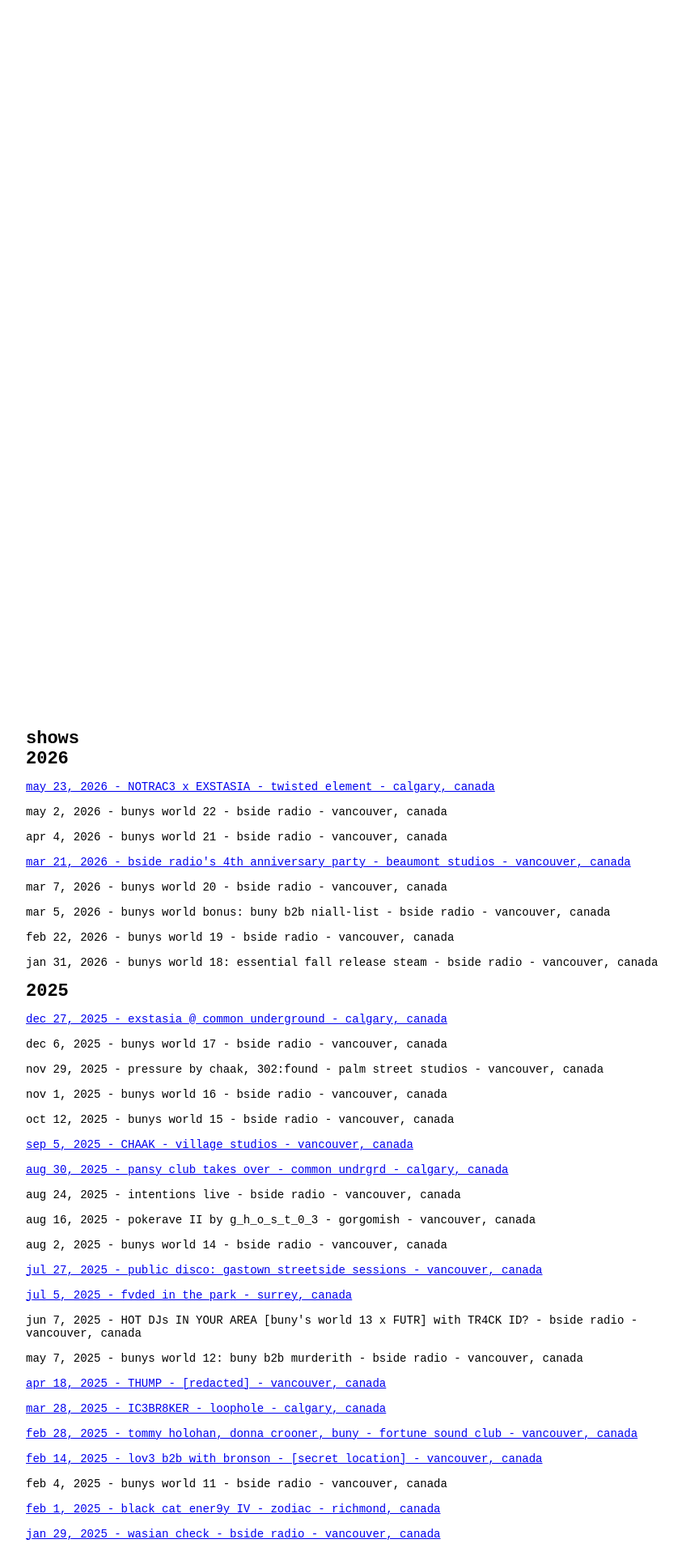
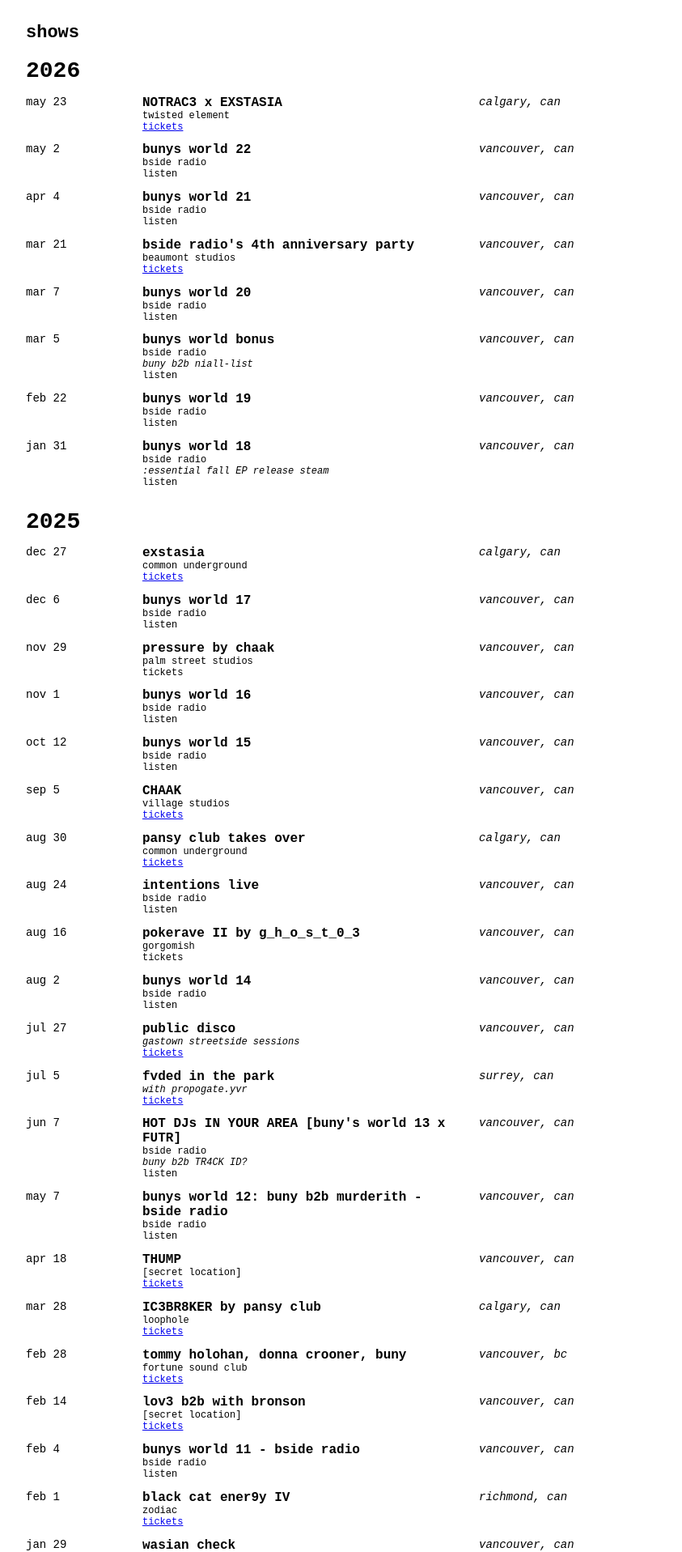
Before and after one commit to 746a70/buny, a Jekyll site: the page built from shows.md, in a window 1280 px wide. Shown: the top 1917 px of the page at 81% size, without its empty margins (208-1051 px from the left). Built offline with Jekyll 4.4.1, drawn with Linux system fonts in a browser that asks for light colours; some of the changed text lies outside the part shown.

Commit message:
Use a single fixed-layout shows table across all years

```diff
--- a/_data/shows.yml
+++ b/_data/shows.yml
@@ -1,280 +1,393 @@
-- title: "NOTRAC3 x EXSTASIA - twisted element"
-  date: 2026-05-23
-  location: calgary, canada
+---
+- date: 2026-05-23
+  title: NOTRAC3 x EXSTASIA
+  venue: twisted element
+  location: 'calgary, can'
+  subtitle: ''
   kind: tickets
-  link: https://ra.co/events/2431872
-- title: "bunys world 22 - bside radio"
-  date: 2026-05-02
-  location: vancouver, canada
+  link: 'https://ra.co/events/2431872'
+- date: 2026-05-02
+  title: bunys world 22
+  venue: bside radio
+  location: 'vancouver, can'
+  subtitle: ''
   kind: listen
-  link: ""
-- title: "bunys world 21 - bside radio"
-  date: 2026-04-04
-  location: vancouver, canada
+  link: ''
+- date: 2026-04-04
+  title: bunys world 21
+  venue: bside radio
+  location: 'vancouver, can'
+  subtitle: ''
   kind: listen
-  link: ""
-- title: "bside radio's 4th anniversary party - beaumont studios"
-  date: 2026-03-21
-  location: vancouver, canada
+  link: ''
+- date: 2026-03-21
+  title: 'bside radio''s 4th anniversary party'
+  venue: beaumont studios
+  location: 'vancouver, can'
+  subtitle: ''
   kind: tickets
-  link: "https://ra.co/events/2375684"
-- title: "bunys world 20 - bside radio"
-  date: 2026-03-07
-  location: vancouver, canada
+  link: 'https://ra.co/events/2375684'
+- date: 2026-03-07
+  title: bunys world 20
+  venue: bside radio
+  location: 'vancouver, can'
+  subtitle: ''
   kind: listen
-  link: ""
-- title: "bunys world bonus: buny b2b niall-list - bside radio"
-  date: 2026-03-05
-  location: vancouver, canada
+  link: ''
+- date: 2026-03-05
+  title: 'bunys world bonus'
+  venue: bside radio
+  location: 'vancouver, can'
+  subtitle: 'buny b2b niall-list'
   kind: listen
-  link: ""
-- title: "bunys world 19 - bside radio"
-  date: 2026-02-22
-  location: vancouver, canada
+  link: ''
+- date: 2026-02-22
+  title: bunys world 19
+  venue: bside radio
+  location: 'vancouver, can'
+  subtitle: ''
   kind: listen
-  link: ""
-- title: "bunys world 18: essential fall release steam - bside radio"
-  date: 2026-01-31
-  location: vancouver, canada
+  link: ''
+- date: 2026-01-31
+  title: 'bunys world 18'
+  venue: bside radio
+  location: 'vancouver, can'
+  subtitle: ':essential fall EP release steam'
   kind: listen
-  link: ""
-- title: "exstasia @ common underground"
-  date: 2025-12-27
-  location: calgary, canada
+  link: ''
+- date: 2025-12-27
+  title: 'exstasia'
+  venue: 'common underground'
+  location: 'calgary, can'
+  subtitle: ''
   kind: tickets
-  link: https://www.showpass.com/exstasia-2/
-- title: "bunys world 17 - bside radio"
-  date: 2025-12-06
-  location: vancouver, canada
+  link: 'https://www.showpass.com/exstasia-2/'
+- date: 2025-12-06
+  title: bunys world 17
+  venue: bside radio
+  location: 'vancouver, can'
+  subtitle: ''
   kind: listen
-  link: ""
-- title: "pressure by chaak, 302:found - palm street studios"
-  date: 2025-11-29
-  location: vancouver, canada
+  link: ''
+- date: 2025-11-29
+  title: 'pressure by chaak'
+  venue: palm street studios
+  location: 'vancouver, can'
+  subtitle: ''
   kind: tickets
-  link: ""
-- title: "bunys world 16 - bside radio"
-  date: 2025-11-01
-  location: vancouver, canada
+  link: ''
+- date: 2025-11-01
+  title: bunys world 16
+  venue: bside radio
+  location: 'vancouver, can'
+  subtitle: ''
   kind: listen
-  link: ""
-- title: "bunys world 15 - bside radio"
-  date: 2025-10-12
-  location: vancouver, canada
+  link: ''
+- date: 2025-10-12
+  title: bunys world 15
+  venue: bside radio
+  location: 'vancouver, can'
+  subtitle: ''
   kind: listen
-  link: ""
-- title: "CHAAK - village studios"
-  date: 2025-09-05
-  location: vancouver, canada
+  link: ''
+- date: 2025-09-05
+  title: CHAAK
+  venue: village studios
+  location: 'vancouver, can'
+  subtitle: ''
   kind: tickets
-  link: https://www.instagram.com/p/DPCVIRFkoJi/?img_index=1
-- title: "pansy club takes over - common undrgrd"
-  date: 2025-08-30
-  location: calgary, canada
+  link: 'https://www.instagram.com/p/DPCVIRFkoJi/?img_index=1'
+- date: 2025-08-30
+  title: pansy club takes over
+  venue: common underground
+  location: 'calgary, can'
+  subtitle: ''
   kind: tickets
-  link: https://www.instagram.com/p/DNRimmXggOx/
-- title: "intentions live - bside radio"
-  date: 2025-08-24
-  location: vancouver, canada
+  link: 'https://www.instagram.com/p/DNRimmXggOx/'
+- date: 2025-08-24
+  title: intentions live
+  venue: bside radio
+  location: 'vancouver, can'
+  subtitle: ''
   kind: listen
-  link: ""
-- title: "pokerave II by g_h_o_s_t_0_3 - gorgomish"
-  date: 2025-08-16
-  location: vancouver, canada
+  link: ''
+- date: 2025-08-16
+  title: pokerave II by g_h_o_s_t_0_3
+  venue: gorgomish
+  location: 'vancouver, can'
+  subtitle: ''
   kind: tickets
-  link: ""
-- title: "bunys world 14 - bside radio"
-  date: 2025-08-02
-  location: vancouver, canada
+  link: ''
+- date: 2025-08-02
+  title: bunys world 14
+  venue: bside radio
+  location: 'vancouver, can'
+  subtitle: ''
   kind: listen
-  link: ""
-- title: "public disco: gastown streetside sessions"
-  date: 2025-07-27
-  location: vancouver, canada
+  link: ''
+- date: 2025-07-27
+  title: 'public disco'
+  venue: ''
+  location: 'vancouver, can'
+  subtitle: 'gastown streetside sessions'
   kind: tickets
-  link: "https://www.instagram.com/p/DKs9zBhS27L/?img_index=1"
-- title: "fvded in the park"
-  date: 2025-07-05
-  location: surrey, canada
+  link: 'https://www.instagram.com/p/DKs9zBhS27L/?img_index=1'
+- date: 2025-07-05
+  title: fvded in the park
+  venue: ''
+  location: 'surrey, can'
+  subtitle: 'with propogate.yvr'
   kind: tickets
-  link: https://www.fvdedinthepark.com/
-- title: "HOT DJs IN YOUR AREA [buny's world 13 x FUTR] with TR4CK ID? - bside radio"
-  date: 2025-06-07
-  location: vancouver, canada
+  link: 'https://www.fvdedinthepark.com/'
+- date: 2025-06-07
+  title: 'HOT DJs IN YOUR AREA [buny''s world 13 x FUTR]'
+  venue: bside radio
+  location: 'vancouver, can'
+  subtitle: 'buny b2b TR4CK ID?'
   kind: listen
-  link: ""
-- title: "bunys world 12: buny b2b murderith - bside radio"
-  date: 2025-05-07
-  location: vancouver, canada
+  link: ''
+- date: 2025-05-07
+  title: 'bunys world 12: buny b2b murderith - bside radio'
+  venue: bside radio
+  location: 'vancouver, can'
+  subtitle: ''
   kind: listen
-  link: ""
-- title: "THUMP - [redacted]"
-  date: 2025-04-18
-  location: vancouver, canada
+  link: ''
+- date: 2025-04-18
+  title: 'THUMP'
+  venue: '[secret location]'
+  location: 'vancouver, can'
+  subtitle: ''
   kind: tickets
-  link: https://ra.co/events/2132331
-- title: "IC3BR8KER - loophole"
-  date: 2025-03-28
-  location: calgary, canada
+  link: 'https://ra.co/events/2132331'
+- date: 2025-03-28
+  title: IC3BR8KER by pansy club
+  venue: loophole
+  location: 'calgary, can'
+  subtitle: ''
   kind: tickets
-  link: https://www.zeffy.com/en-CA/ticketing/ic3br8ker-queer-rave?fbclid=IwZXh0bgNhZW0CMTAAAR0pSUUP1DzdbG3G1GrET-faLoIxPhusNPvHmPbvb2cCLwUDci2qqxc7hqI_aem_Y9J6YLr_1_9_CIpoXxF7XQ
-- title: "tommy holohan, donna crooner, buny - fortune sound club"
-  date: 2025-02-28
-  location: vancouver, canada
+  link: 'https://www.zeffy.com/en-CA/ticketing/ic3br8ker-queer-rave?fbclid=IwZXh0bgNhZW0CMTAAAR0pSUUP1DzdbG3G1GrET-faLoIxPhusNPvHmPbvb2cCLwUDci2qqxc7hqI_aem_Y9J6YLr_1_9_CIpoXxF7XQ'
+- date: 2025-02-28
+  title: 'tommy holohan, donna crooner, buny'
+  venue: fortune sound club
+  location: 'vancouver, bc'
+  subtitle: ''
   kind: tickets
-  link: https://www.ticketweb.ca/event/tommy-holohan-fortune-sound-club-tickets/13690574?REFERRAL_ID=tmfeed
-- title: "lov3 b2b with bronson - [secret location]"
-  date: 2025-02-14
-  location: vancouver, canada
+  link: 'https://www.ticketweb.ca/event/tommy-holohan-fortune-sound-club-tickets/13690574?REFERRAL_ID=tmfeed'
+- date: 2025-02-14
+  title: 'lov3 b2b with bronson'
+  venue: '[secret location]'
+  location: 'vancouver, can'
+  subtitle: ''
   kind: tickets
-  link: https://ra.co/events/2098153
-- title: "bunys world 11 - bside radio"
-  date: 2025-02-04
-  location: vancouver, canada
+  link: 'https://ra.co/events/2098153'
+- date: 2025-02-04
+  title: bunys world 11 - bside radio
+  venue: bside radio
+  location: 'vancouver, can'
+  subtitle: ''
   kind: listen
-  link: ""
-- title: "black cat ener9y IV - zodiac"
-  date: 2025-02-01
-  location: richmond, canada
+  link: ''
+- date: 2025-02-01
+  title: black cat ener9y IV
+  venue: zodiac
+  location: 'richmond, can'
+  subtitle: ''
   kind: tickets
-  link: https://www.bouncelife.com/events/6788dafb1435e2d353baac46
-- title: "wasian check - bside radio"
-  date: 2025-01-29
-  location: vancouver, canada
+  link: 'https://www.bouncelife.com/events/6788dafb1435e2d353baac46'
+- date: 2025-01-29
+  title: wasian check
+  venue: bside radio
+  location: 'vancouver, can'
+  subtitle: ''
   kind: listen
-  link: https://youtu.be/fXInd6x7DRc?si=u72P3VXLSIvd_NPO
-- title: "bunys world 10 - bside radio"
-  date: 2025-01-04
-  location: vancouver, canada
+  link: 'https://youtu.be/fXInd6x7DRc?si=u72P3VXLSIvd_NPO'
+- date: 2025-01-04
+  title: bunys world 10
+  venue: bside radio
+  location: 'vancouver, can'
+  subtitle: ''
   kind: listen
-  link: https://soundcloud.com/djbuny/bunys-world-11
-- title: "noise complaint by party people - the well studios"
-  date: 2024-12-14
-  location: vancouver, canada
+  link: 'https://soundcloud.com/djbuny/bunys-world-11'
+- date: 2024-12-14
+  title: noise complaint
+  venue: the well studios
+  location: 'vancouver, can'
+  subtitle: ''
   kind: tickets
-  link: https://ra.co/events/2047073
-- title: "bunys world 09, BUNRELEASED - bside radio"
-  date: 2024-12-07
-  location: vancouver, canada
+  link: 'https://ra.co/events/2047073'
+- date: 2024-12-07
+  title: 'bunys world 09'
+  venue: bside radio
+  location: 'vancouver, can'
+  subtitle: 'bunreleased'
   kind: listen
-  link: https://www.instagram.com/p/DDI0f5yPZxo/
-- title: "bunys world 08, buny @ werk - bside radio"
-  date: 2024-11-02
-  location: vancouver, canada
+  link: 'https://www.instagram.com/p/DDI0f5yPZxo/'
+- date: 2024-11-02
+  title: 'bunys world 08'
+  venue: bside radio
+  location: 'vancouver, can'
+  subtitle: 'buny @ werk'
   kind: listen
-  link: https://www.instagram.com/p/DBuUWhJzY-L/
-- title: "binky + friends - bside radio"
-  date: 2024-10-27
-  location: vancouver, canada
+  link: 'https://www.instagram.com/p/DBuUWhJzY-L/'
+- date: 2024-10-27
+  title: binky + friends
+  venue: bside radio
+  location: 'vancouver, can'
+  subtitle: ''
   kind: listen
-  link: https://www.instagram.com/p/DBnT89tR2W9/?img_index=1
-- title: "a crazy halloween party by popmisfit - calabash"
-  date: 2024-10-25
-  location: vancouver, canada
+  link: 'https://www.instagram.com/p/DBnT89tR2W9/?img_index=1'
+- date: 2024-10-25
+  title: a crazy halloween party by popmisfit
+  venue: calabash
+  location: 'vancouver, can'
+  subtitle: ''
   kind: tickets
-  link: https://www.instagram.com/p/DAwMzWoS1ww/
-- title: "bunys world 07, with jack8 and tr4ck id? - bside radio"
-  date: 2024-10-05
-  location: vancouver, canada
+  link: 'https://www.instagram.com/p/DAwMzWoS1ww/'
+- date: 2024-10-05
+  title: 'bunys world 07'
+  venue: bside radio
+  location: 'vancouver, can'
+  subtitle: 'with jack8 and tr4ck id?'
   kind: listen
-  link: https://www.instagram.com/p/DAo59tqynln/
-- title: "bunys world 06 - bside radio"
-  date: 2024-09-07
-  location: vancouver, canada
+  link: 'https://www.instagram.com/p/DAo59tqynln/'
+- date: 2024-09-07
+  title: bunys world 06
+  venue: bside radio
+  location: 'vancouver, can'
+  subtitle: ''
   kind: listen
-  link: ""
-- title: "dewdrop starshine & buny by bdrive - calabash"
-  date: 2024-08-30
-  location: vancouver, canada
+  link: ''
+- date: 2024-08-30
+  title: 'buny, dewdrop starshine - bdrive'
+  venue: calabash
+  location: 'vancouver, can'
+  subtitle: ''
   kind: tickets
-  link: https://ra.co/events/1985167
-- title: "pokerave by g_h_o_s_t_0_3 - gorgomish"
-  date: 2024-07-12
-  location: vancouver, canada
+  link: 'https://ra.co/events/1985167'
+- date: 2024-07-12
+  title: pokerave by g_h_o_s_t_0_3
+  venue: gorgomish
+  location: 'vancouver, can'
+  subtitle: ''
   kind: tickets
-  link: https://ra.co/events/1949264
-- title: "bunys world 05 - bside radio"
-  date: 2024-07-07
-  location: vancouver, canada
+  link: 'https://ra.co/events/1949264'
+- date: 2024-07-07
+  title: bunys world 05
+  venue: bside radio
+  location: 'vancouver, can'
+  subtitle: ''
   kind: listen
-  link: ""
-- title: "resurrection radio popup - bside radio"
-  date: 2024-07-04
-  location: vancouver, canada
+  link: ''
+- date: 2024-07-04
+  title: resurrection radio popup
+  venue: bside radio
+  location: 'vancouver, can'
+  subtitle: ''
   kind: listen
-  link: https://www.instagram.com/p/C8wvjEhR96M/
-- title: "cute shit only - birdhouse"
-  date: 2024-06-28
-  location: vancouver, canada
+  link: 'https://www.instagram.com/p/C8wvjEhR96M/'
+- date: 2024-06-28
+  title: cute shit only
+  venue: birdhouse
+  location: 'vancouver, can'
+  subtitle: ''
   kind: tickets
-  link: https://www.instagram.com/birdhouseartspace/p/C74nORxP3Hz/
-- title: "TDJ, teenoble, buny - village studios"
-  date: 2024-06-15
-  location: vancouver, canada
+  link: 'https://www.instagram.com/birdhouseartspace/p/C74nORxP3Hz/'
+- date: 2024-06-15
+  title: 'TDJ, teenoble b2b buny'
+  venue: village studios
+  location: 'vancouver, can'
+  subtitle: ''
   kind: tickets
-  link: https://ra.co/events/1942357
-- title: "bunys world 04 - bside radio"
-  date: 2024-06-01
-  location: vancouver, canada
+  link: 'https://ra.co/events/1942357'
+- date: 2024-06-01
+  title: bunys world 04
+  venue: bside radio
+  location: 'vancouver, can'
+  subtitle: ''
   kind: listen
-  link: ""
-- title: "mashkawow: etoh b2b buny - bside radio"
-  date: 2024-06-01
-  location: vancouver, canada
+  link: ''
+- date: 2024-06-01
+  title: 'mashkawow: etoh b2b buny'
+  venue: bside radio
+  location: 'vancouver, can'
+  subtitle: ''
   kind: listen
-  link: https://www.instagram.com/p/C7pN1JVPMy8/?img_index=1
-- title: "resonance by ravin collective - [redacted]"
-  date: 2024-05-25
-  location: vancouver, canada
+  link: 'https://www.instagram.com/p/C7pN1JVPMy8/?img_index=1'
+- date: 2024-05-25
+  title: 'resonance by ravin collective'
+  venue: '[secret location]'
+  location: 'vancouver, can'
+  subtitle: ''
   kind: tickets
-  link: https://www.instagram.com/p/C7Spc9_vN_P/
-- title: "bunys world 03 - bside radio"
-  date: 2024-05-04
-  location: vancouver, canada
+  link: 'https://www.instagram.com/p/C7Spc9_vN_P/'
+- date: 2024-05-04
+  title: bunys world 03
+  venue: bside radio
+  location: 'vancouver, can'
+  subtitle: ''
   kind: listen
-  link: ""
-- title: "supermarket by drill events - the deli"
-  date: 2024-05-03
-  location: vancouver, canada
+  link: ''
+- date: 2024-05-03
+  title: supermarket by drill events
+  venue: the deli
+  location: 'vancouver, can'
+  subtitle: ''
   kind: tickets
-  link: https://www.eventbrite.ca/e/drill-presents-supermarket-tickets-884627734367
-- title: "bunys world 02 - bside radio"
-  date: 2024-04-06
-  location: vancouver, canada
+  link: 'https://www.eventbrite.ca/e/drill-presents-supermarket-tickets-884627734367'
+- date: 2024-04-06
+  title: bunys world 02
+  venue: bside radio
+  location: 'vancouver, can'
+  subtitle: ''
   kind: listen
-  link: ""
-- title: "unknown by avanni - red gate"
-  date: 2024-03-30
-  location: vancouver, canada
+  link: ''
+- date: 2024-03-30
+  title: unknown by avanni
+  venue: red gate
+  location: 'vancouver, can'
+  subtitle: ''
   kind: tickets
-  link: https://ra.co/events/1866634
-- title: "pr3br34k vol 02 - rewind resale"
-  date: 2024-03-16
-  location: vancouver, canada
+  link: 'https://ra.co/events/1866634'
+- date: 2024-03-16
+  title: pr3br34k vol 02
+  venue: rewind resale
+  location: 'vancouver, can'
+  subtitle: ''
   kind: tickets
-  link: https://www.eventbrite.ca/e/pr3br34k-vol02-tickets-833902243057
-- title: "bunys world 01 - bside radio"
-  date: 2024-02-25
-  location: vancouver, canada
+  link: 'https://www.eventbrite.ca/e/pr3br34k-vol02-tickets-833902243057'
+- date: 2024-02-25
+  title: bunys world 01
+  venue: bside radio
+  location: 'vancouver, can'
+  subtitle: ''
   kind: listen
-  link: ""
-- title: "killer dolls fundraver - rewind resale"
-  date: 2023-10-13
-  location: vancouver, canada
+  link: ''
+- date: 2023-10-13
+  title: killer dolls fundraver
+  venue: rewind resale
+  location: 'vancouver, can'
+  subtitle: ''
   kind: tickets
-  link: https://www.eventbrite.ca/e/killer-dolls-queer-fundraver-tickets-715666165767?aff=ebdsoporgprofile
-- title: "new moon by normiecorp - [redacted]"
-  date: 2023-09-29
-  location: vancouver, canada
+  link: 'https://www.eventbrite.ca/e/killer-dolls-queer-fundraver-tickets-715666165767?aff=ebdsoporgprofile'
+- date: 2023-09-29
+  title: 'new moon by normiecorp'
+  venue: '[secret location]'
+  location: 'vancouver, can'
+  subtitle: ''
   kind: tickets
-  link: https://www.instagram.com/p/CxWcHXGvTsa/
-- title: "rodeho - rewind resale"
-  date: 2023-07-15
-  location: vancouver, canada
+  link: 'https://www.instagram.com/p/CxWcHXGvTsa/'
+- date: 2023-07-15
+  title: rodeho
+  venue: rewind resale
+  location: 'vancouver, can'
+  subtitle: ''
   kind: tickets
-  link: https://www.eventbrite.ca/e/rode-ho-rewind-queer-western-rave-tickets-657236932357?aff=ebdsoporgprofile
-- title: "pr3br34k vol 1 - rewind resale"
-  date: 2023-03-10
-  location: vancouver, canada
+  link: 'https://www.eventbrite.ca/e/rode-ho-rewind-queer-western-rave-tickets-657236932357?aff=ebdsoporgprofile'
+- date: 2023-03-10
+  title: pr3br34k vol 1
+  venue: rewind resale
+  location: 'vancouver, can'
+  subtitle: ''
   kind: tickets
-  link: https://www.eventbrite.ca/e/pr3br34k-rewind-tickets-530735442997?aff=ebdsoporgprofile
+  link: 'https://www.eventbrite.ca/e/pr3br34k-rewind-tickets-530735442997?aff=ebdsoporgprofile'
--- a/shows.md
+++ b/shows.md
@@ -5,19 +5,46 @@
 ---
 
 # shows
+
 {% assign grouped_shows = site.data.shows | group_by_exp: 'show', "show.date | date: '%Y'" %}
 {% assign sorted_years = grouped_shows | sort: 'name' | reverse %}
-{% for year in sorted_years %}
-<h1>{{ year.name }}</h1>
-{% assign sorted_items = year.items | sort: 'date' | reverse %}
-{% for show in sorted_items %}
-  {% capture show_text %}{{ show.date | date: '%b %-d, %Y' | downcase }} - {{ show.title }} - {{ show.location }}{% endcapture %}
-  {% if show.link and show.link != '' %}
-<p><a href="{{ show.link }}">{{ show_text | strip }}</a></p>
-  {% else %}
-<p>{{ show_text | strip }}</p>
-  {% endif %}
-{% endfor %}
-{% endfor %}
+
+<table style="width: 100%; border-collapse: collapse; table-layout: fixed;">
+  <colgroup>
+    <col style="width: 18%;">
+    <col style="width: 52%;">
+    <col style="width: 30%;">
+  </colgroup>
+  {% for year in sorted_years %}
+  <tr>
+    <td colspan="3" style="padding: 1.2rem 0 0.5rem 0; font-size: 2em; font-weight: 700;">{{ year.name }}</td>
+  </tr>
+  {% assign sorted_items = year.items | sort: 'date' | reverse %}
+  {% for show in sorted_items %}
+  <tr>
+    <td style="white-space: nowrap; vertical-align: top; padding: 0.4rem 0.8rem 0.4rem 0;">{{ show.date | date: '%b %-d' | downcase }}</td>
+    <td style="padding: 0.4rem 0.8rem 0.4rem 0; vertical-align: top;">
+      <div style="font-size: 16px; font-weight: 700;">{{ show.title }}</div>
+      {% if show.venue and show.venue != '' %}
+      <div style="font-size: 12px;">{{ show.venue }}</div>
+      {% endif %}
+      {% if show.subtitle and show.subtitle != '' %}
+      <div style="font-size: 12px; font-style: italic;">{{ show.subtitle }}</div>
+      {% endif %}
+      {% if show.kind and show.kind != '' %}
+      <div style="font-size: 12px;">
+        {% if show.link and show.link != '' %}
+        <a href="{{ show.link }}">{{ show.kind }}</a>
+        {% else %}
+        {{ show.kind }}
+        {% endif %}
+      </div>
+      {% endif %}
+    </td>
+    <td style="padding: 0.4rem 0; vertical-align: top; font-size: 14px; font-style: italic;">{{ show.location }}</td>
+  </tr>
+  {% endfor %}
+  {% endfor %}
+</table>
 
 [< home]({{ '/' | relative_url }})
```
